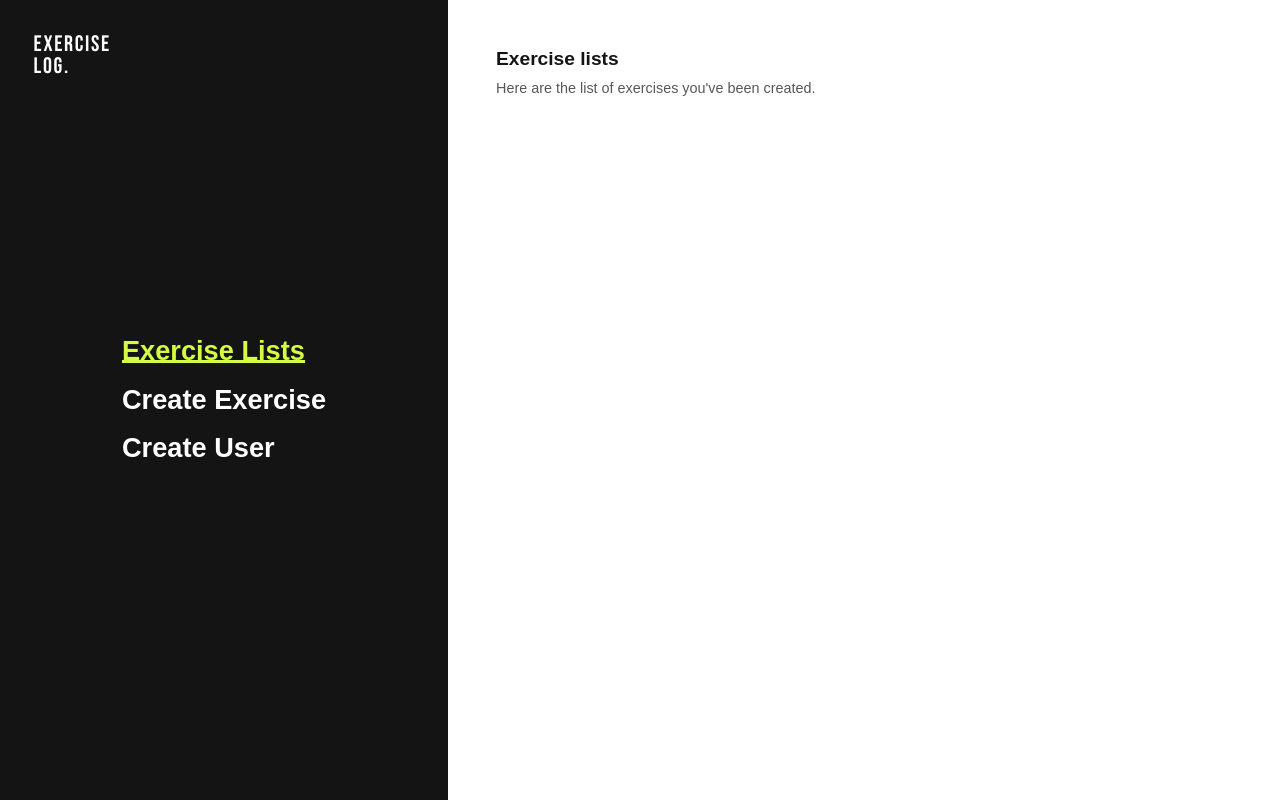
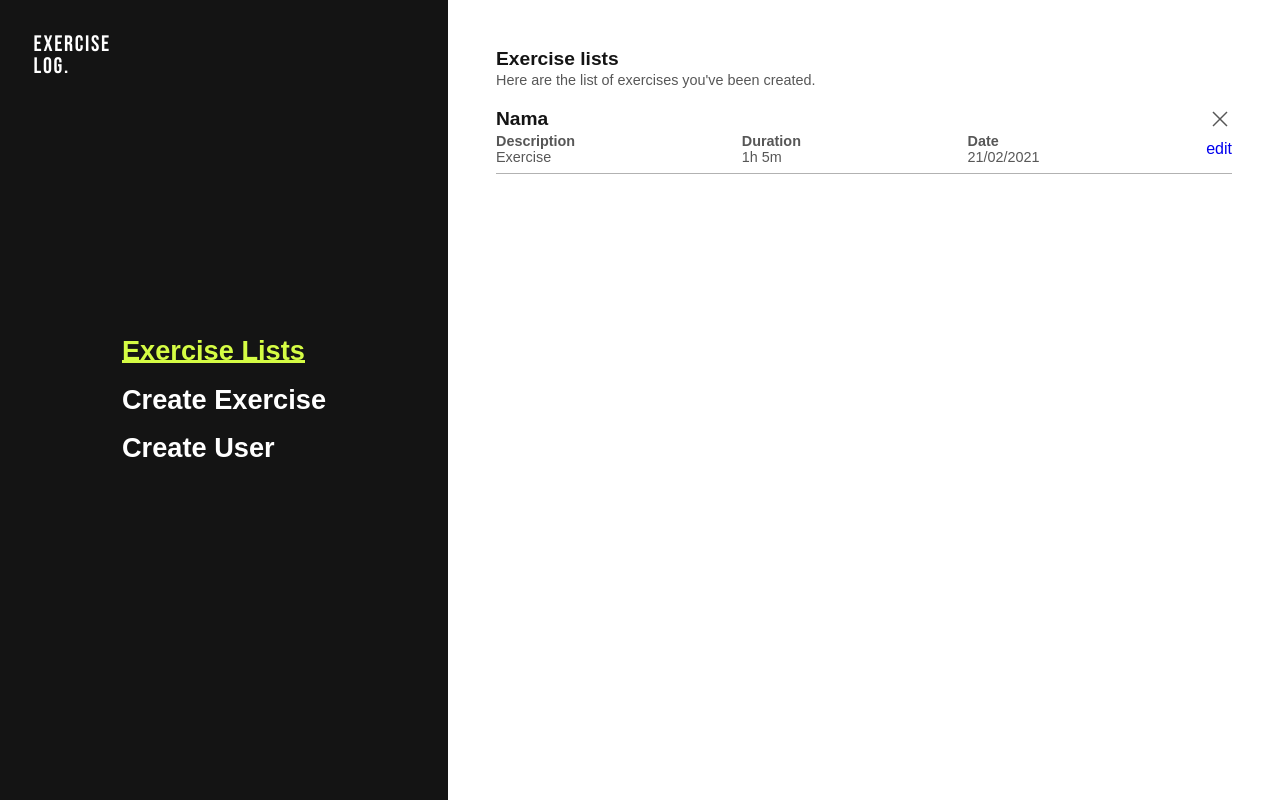
Before and after one commit to azhargraha/exercise-tracker, a React (Create React App) app: page / in a window 1280 px wide. Built offline with nearby package versions, Linux system fonts and the light colour scheme.

Commit message:
exercise list done

```diff
--- a/src/components/Components.scss
+++ b/src/components/Components.scss
@@ -91,8 +91,11 @@ ul {
     display: flex;
     justify-content: space-between;
     flex-direction: column;
+    .heading {
+        margin-bottom: 1.2em;
+    }
     h3 {
-        margin-bottom: .5em;
+        margin-bottom: .1em;
     }
     p {
         font-size: .9em;
@@ -111,6 +114,34 @@ ul {
         font-family: 'Poppins';
         font-weight: 500;
         font-size: 1.1em;
+    }
+    .list-container {
+        flex: 1;
+        overflow-y: auto;
+        .upper-line {
+            margin-bottom: .1em;
+            h3 {
+                margin: 0;
+            }
+            a {
+                background: url(./x.svg) no-repeat;
+                width: 1.5em;
+                height: 1.5em;
+            }
+        }
+        .row {
+            display: flex;
+            justify-content: space-between;
+            align-items: center;
+        }
+        .bottom-line {
+            padding-bottom: .5em;
+            border-bottom: 1px solid $secondary-2;
+            margin-bottom: .8em;
+        }
+        p.p-title {
+            font-weight: 600;
+        }
     }
 }
 
--- a/src/components/ExercisesList.js
+++ b/src/components/ExercisesList.js
@@ -1,4 +1,5 @@
 import React from 'react';
+import { Link } from 'react-router-dom';
 
 import './Components.scss';
 
@@ -9,7 +10,29 @@ const ExercisesList = () => {
                 <h3>Exercise lists</h3>
                 <p>Here are the list of exercises you've been created.</p>
             </div>
-
+            <div className="list-container">
+                <div className="log">
+                    <div className="upper-line row">
+                        <h3>Nama</h3>
+                        <Link to="/"></Link>
+                    </div>
+                    <div className="bottom-line row">
+                        <div id="desc">
+                            <p className="p-title">Description</p>
+                            <p>Exercise</p>
+                        </div>
+                        <div className="duration">
+                            <p className="p-title">Duration</p>
+                            <p>1h 5m</p>
+                        </div>
+                        <div className="date">
+                            <p className="p-title">Date</p>
+                            <p>21/02/2021</p>
+                        </div>
+                        <Link to="/">edit</Link>
+                    </div>
+                </div>
+            </div>
         </div>
     )
 };
```
Also changed, not shown: src/components/x.svg (added).
